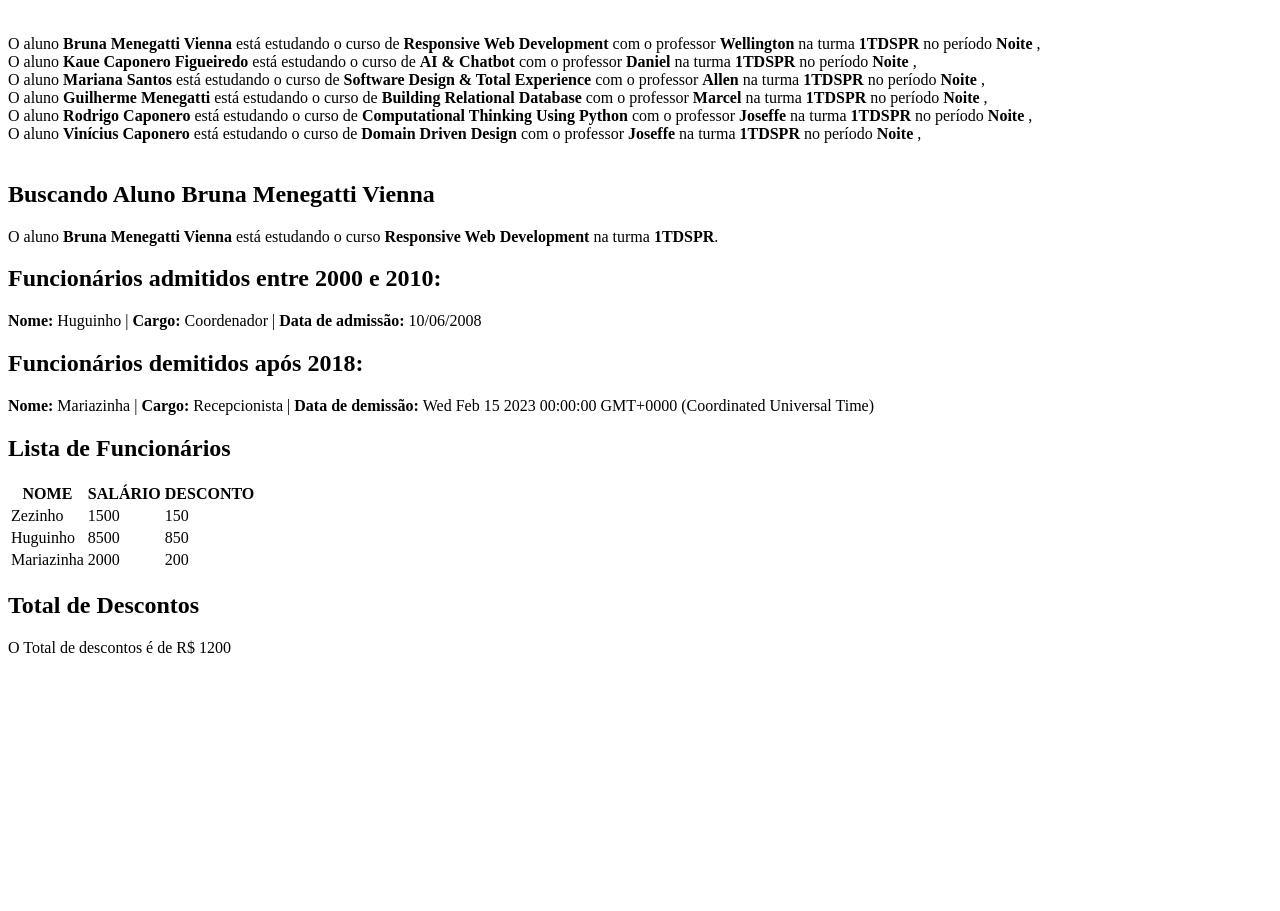
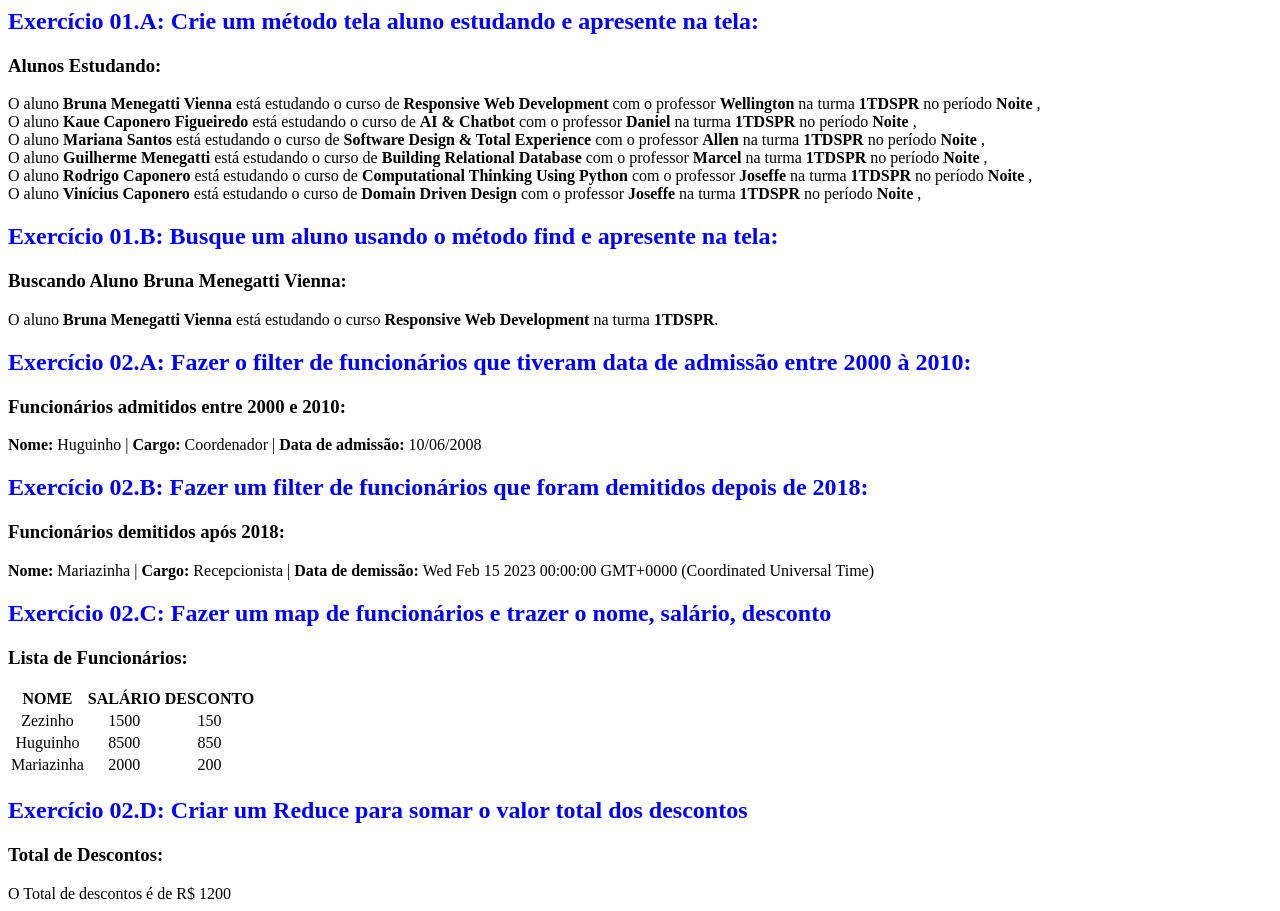
Before and after one commit to Natan-333/-RWD-Responsive-Web-Development, a plain HTML site: page index.html in a window 1280 px wide. Shown: the part 274-1185 px from the top of the page. Before the commit the page ends 939 px from the top, so only its background shows below. Drawn offline with Linux system fonts and the light colour scheme.

Commit message:
alterando o visual

```diff
--- a/cp1-javascript.js
+++ b/cp1-javascript.js
@@ -2,10 +2,12 @@
 // BRUNA MENEGATTI VIENNA - RM 96848
 // KAUE CAPONERO FIGUEIREDO - RM 96466
 
-// EXERCÍCIO 01: Criar um objeto escola e com os atributos curso, aluno, professor, turma, período coloque os valores dos atributos. Exemplifique e demonstre a saída (15 pontos):
+//
+const texto = "Início do programa."
+document.write(`<h1> ${texto} </h1>`)
 
-const texto = "Início do programa."
-document.write(`<h1> ${texto} </h1> <br>`)
+document.write(`<h2>Exercício 01: Criar um objeto escola e com os atributos curso, aluno, professor, turma, período coloque os valores dos atributos. Exemplifique e demonstre a saída (15 pontos):
+</h2>`)
 
 const escola = [
     {curso: "Responsive Web Development", aluno: "Bruna Menegatti Vienna", professor: "Wellington", turma: "1TDSPR", periodo: "Noite"},
@@ -19,31 +21,33 @@ const escola = [
 const exibeEscola = escola.map( escola =>
     `<b>Curso:</b> ${escola.curso} | <b>Aluno:</b> ${escola.aluno} | <b>Professor:</b> ${escola.professor} | <b>Turma:</b> ${escola.turma} | <b>Período:</b> ${escola.periodo},<br>`).join('');
     console.log(exibeEscola);
-    document.write(exibeEscola + `<br>`);
+    document.write(exibeEscola);
 
+//----------------------------------------------------------------
 
-// EXERCÍCIO 01.A: Crie um método tela aluno estudando e apresente na tela
-
-document.write(`<h2> Alunos Estudando: </h2> <br>`);
+document.write(`<h2>Exercício 01.A: Crie um método tela aluno estudando e apresente na tela:</h2>`)
+document.write(`<h3> Alunos Estudando: </h3>`);
 
 const alunoEstudando = escola.map( escola =>
     `O aluno <b> ${escola.aluno} </b> está estudando o curso de <b> ${escola.curso} </b> com o professor <b> ${escola.professor} </b> na turma <b> ${escola.turma} </b> no período <b> ${escola.periodo} </b>,<br>`).join('');
     console.log(alunoEstudando);
-    document.write(alunoEstudando + `<br>`);
+    document.write(alunoEstudando);
 
+//----------------------------------------------------------------
 
-// EXERCÍCIO 01.B: Busque um aluno usando o método find e apresente na tela
+document.write(`<h2>Exercício 01.B: Busque um aluno usando o método find e apresente na tela:</h2>`)
+document.write(`<h3> Buscando Aluno Bruna Menegatti Vienna: </h3>`);
 
 const alunoBuscado = escola.find(item => item.aluno === "Bruna Menegatti Vienna");
     console.log(alunoBuscado);
 
-    document.write(`<h2>Buscando Aluno Bruna Menegatti Vienna</h2>`);
     if (alunoBuscado) {
       document.write(`<p>O aluno <b>${alunoBuscado.aluno}</b> está estudando o curso <b>${alunoBuscado.curso}</b> na turma <b>${alunoBuscado.turma}</b>.</p>`);
     } else {
       document.write("Aluno não encontrado.");
     }
 
+//----------------------------------------------------------------
 
 // EXERCÍCIO 02: Crie um objeto funcionários crie um array com os atributos nome, idade, sexo, cargo, salário, descontos, data admissão, data demissão
 
@@ -53,7 +57,8 @@ const funcionarios = [
     {nome: "Mariazinha", idade: 20, sexo: "F", cargo: "Recepcionista", salario: 2000, descontos: 200, data_admissao: "20/05/2014", data_demissao: new Date("2023-02-15")},
 ];
 
-// EXERCÍCIO 02.A: Fazer o filter de funcionários que tiveram data de admissão entre 2000 à 2010
+document.write(`<h2>Exercício 02.A: Fazer o filter de funcionários que tiveram data de admissão entre 2000 à 2010:</h2>`)
+document.write(`<h3>Funcionários admitidos entre 2000 e 2010:</h3>`);
 
 const funcionariosAdmitidos2000_2010 = funcionarios.filter(funcionario => {
     const dataAdmissao = new Date(funcionario.data_admissao);
@@ -63,13 +68,15 @@ const funcionariosAdmitidos2000_2010 = funcionarios.filter(funcionario => {
 
   console.log(funcionariosAdmitidos2000_2010);
 
-  document.write(`<h2>Funcionários admitidos entre 2000 e 2010:</h2>`);
   funcionariosAdmitidos2000_2010.forEach(funcionario => {
     document.write(`<p><b>Nome: </b> ${funcionario.nome} | <b> Cargo: </b> ${funcionario.cargo} | <b> Data de admissão: </b> ${funcionario.data_admissao}</p>`);
   });
 
+//----------------------------------------------------------------
+// EXERCÍCIO 02.B:
 
-// EXERCÍCIO 02.B: Fazer um filter de funcionários que foram demitidos depois de 2018
+document.write(`<h2>Exercício 02.B: Fazer um filter de funcionários que foram demitidos depois de 2018:</h2>`)
+document.write(`<h3>Funcionários demitidos após 2018:</h3>`);
 
 const funcionariosDemitidosApos2018 = funcionarios.filter(funcionario => {
     const dataDemissao = new Date(funcionario.data_demissao);
@@ -79,14 +86,14 @@ const funcionariosDemitidosApos2018 = funcionarios.filter(funcionario => {
 
   console.log(funcionariosDemitidosApos2018);
 
-  document.write(`<h2>Funcionários demitidos após 2018:</h2>`);
   funcionariosDemitidosApos2018.forEach(funcionario => {
     document.write(`<p><b>Nome: </b> ${funcionario.nome} | <b> Cargo: </b> ${funcionario.cargo} | <b> Data de demissão: </b> ${funcionario.data_demissao}</p>`);
   });
 
-// EXERCÍCIO 02.C: Fazer um map de funcionários e trazer o nome, salário, desconto
+//----------------------------------------------------------------
 
-document.write("<h2>Lista de Funcionários</h2>");
+document.write(`<h2>Exercício 02.C: Fazer um map de funcionários e trazer o nome, salário, desconto</h2>`)
+document.write("<h3>Lista de Funcionários:</h3>");
 document.write("<table>");
 document.write("<b><tr><th>NOME</th><th>SALÁRIO</th><th>DESCONTO</th></tr></b>");
 
@@ -97,12 +104,15 @@ funcionarios.map(funcionario => {
 
 document.write("</table>");
 
-// EXERCÍCIO 02.D: Criar um Reduce para somar o valor total dos descontos
+//----------------------------------------------------------------
+
+document.write(`<h2>Exercício 02.D: Criar um Reduce para somar o valor total dos descontos<h2>`);
+
+document.write(`<h3> Total de Descontos:</h3>`)
 
 const totalDescontos = funcionarios.reduce((acumulador, funcionario) => {
     return acumulador + funcionario.descontos;
 }, 0);
 
 console.log(totalDescontos);
-document.write(`<h2> Total de Descontos </h2>`)
 document.write(`O Total de descontos é de R$ ${totalDescontos}`)
--- a/index.html
+++ b/index.html
@@ -4,6 +4,7 @@
     <meta charset="UTF-8">
     <meta http-equiv="X-UA-Compatible" content="IE=edge">
     <meta name="viewport" content="width=device-width, initial-scale=1.0">
+    <link rel="stylesheet" href="style.css">
     <title>CP4-WEB/RESP</title>
 </head>
 <body>
--- /dev/null
+++ b/style.css
@@ -0,0 +1,11 @@
+h1 {
+    text-align: center;
+}
+
+h2 {
+    color:blue;
+}
+
+td {
+    text-align: center;
+}
```
